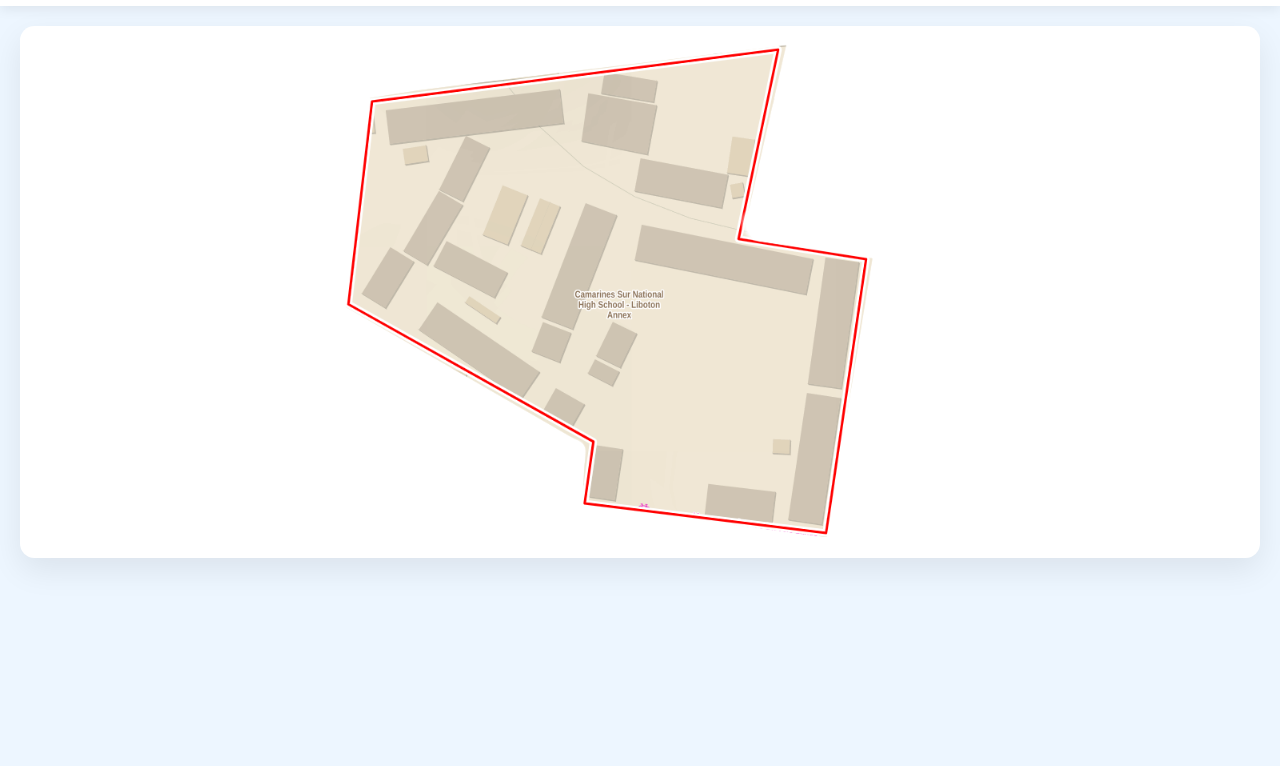
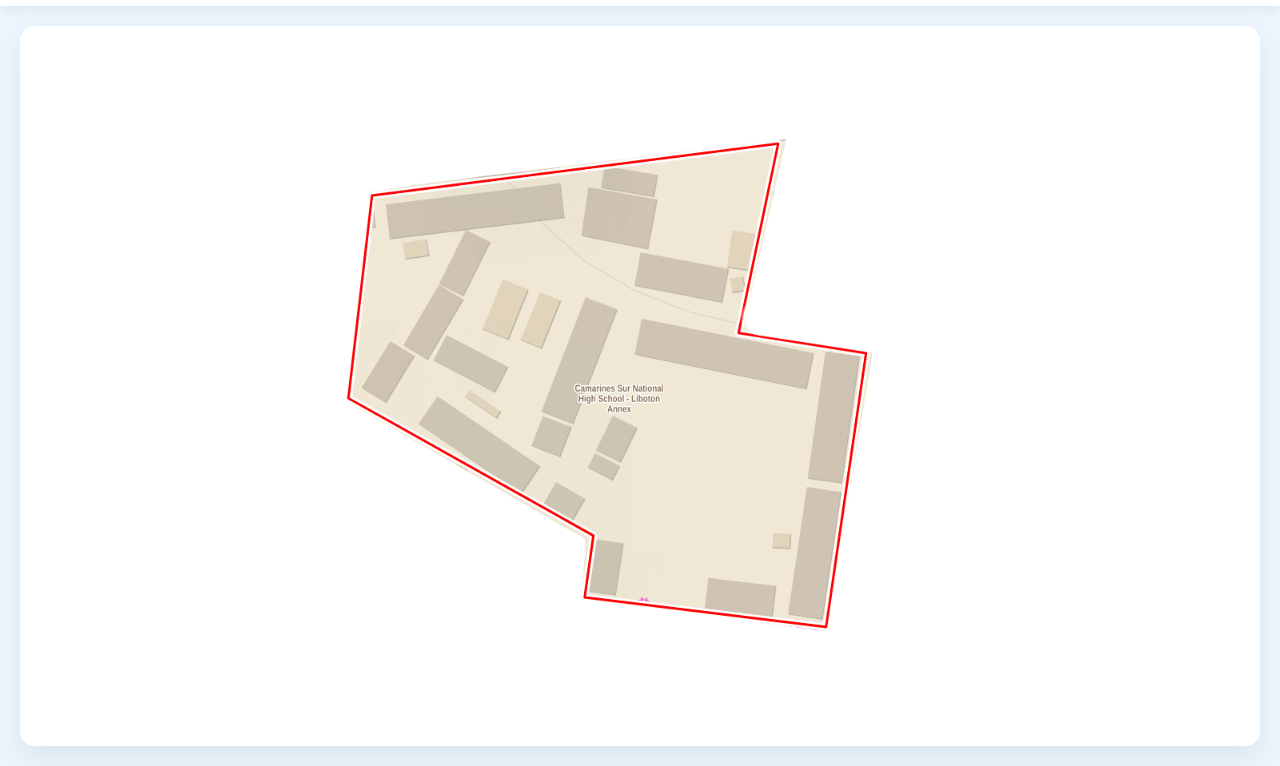
Before and after one commit to Wenzel0/CAMHI-NAVigator, a plain HTML site: page pages/liboton/LibotonCampus.html in a window 1280 px wide. Shown: the part 62-828 px from the top of the page. Before the commit the page ends 800 px from the top, so only its background shows below. Drawn offline with Linux system fonts and the light colour scheme.

Commit message:
Add files via upload

```diff
--- a/pages/liboton/LibotonCampus.css
+++ b/pages/liboton/LibotonCampus.css
@@ -290,7 +290,7 @@ body.transition::after{
 
 .map-page{
 
-    height:calc(100vh - 85px);
+    height:calc(100vh - -150px);
 
     padding:25px;
 
@@ -317,20 +317,29 @@ body.transition::after{
 .map-wrapper{
 
     width:100%;
-
     height:100%;
 
     display:flex;
+    justify-content:center;
+    align-items:center;
 
-    justify-content:center;
-
-    align-items:center;
+    overflow:hidden;
 
     cursor:grab;
 
-    overflow:hidden;
+    user-select:none;
 
-    user-select:none;
+    touch-action:none;
+
+    -webkit-user-select:none;
+    -webkit-touch-callout:none;
+
+}
+#campusMap{
+
+    touch-action:none;
+
+    -webkit-user-drag:none;
 
 }
 
```
